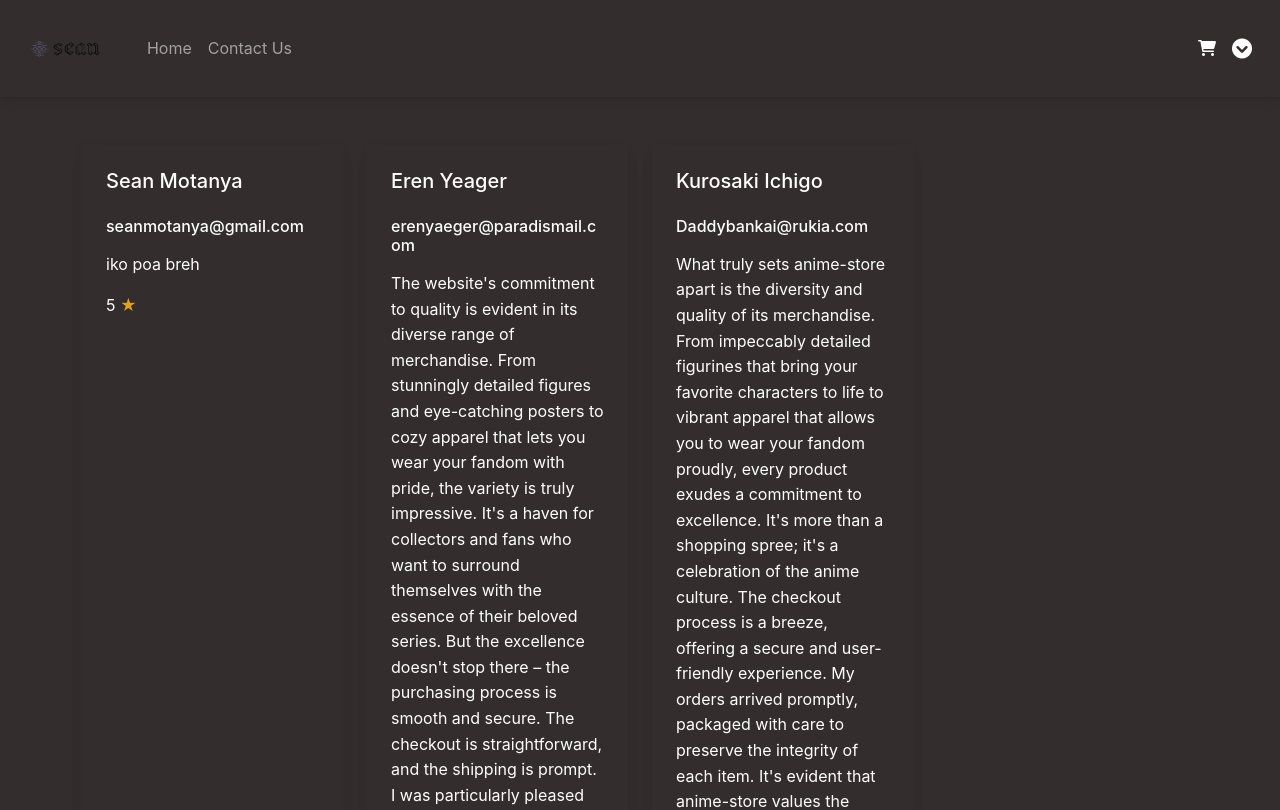
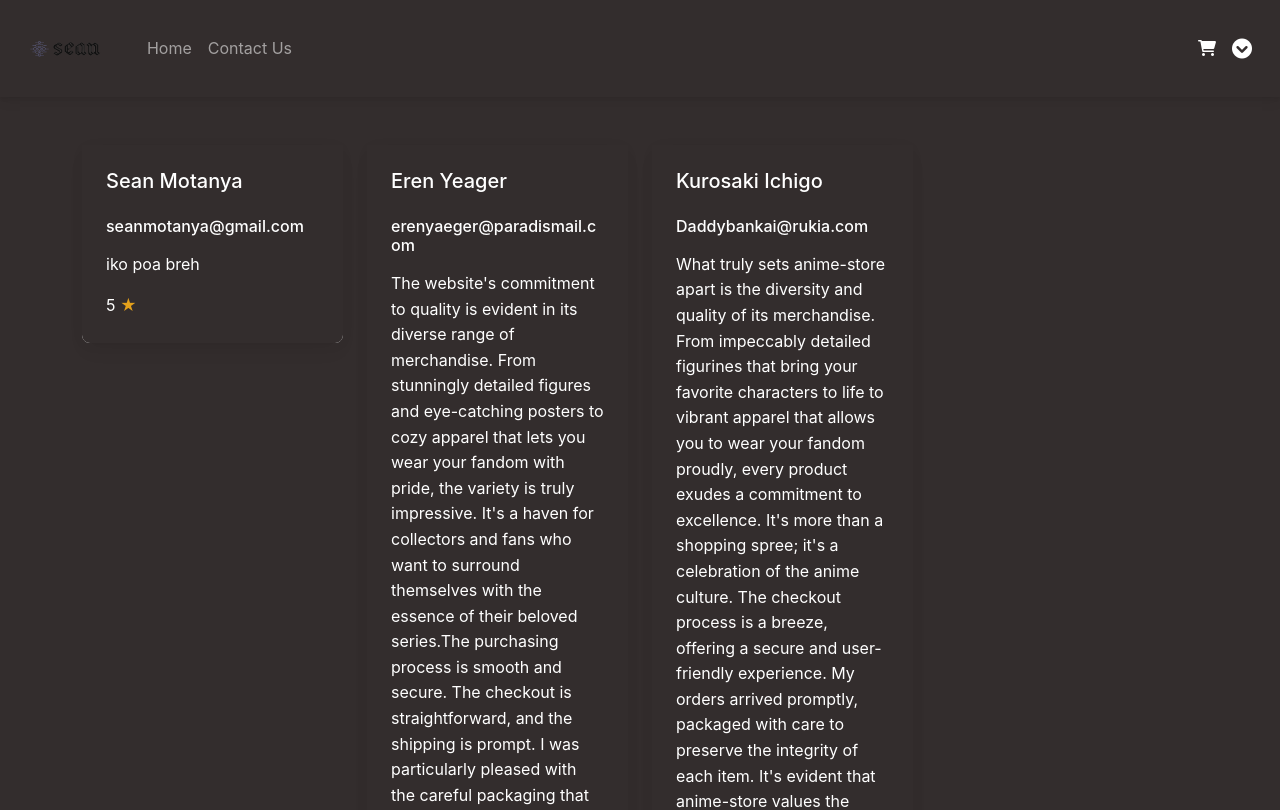
Before and after one commit to agent19music/anime-store-react, a React (Create React App) app: page /feedback in a window 1280 px wide. Shown: the top 810 px of the page. Built offline with nearby package versions, Linux system fonts and the light colour scheme; data requests are answered from the project's data file.

Commit message:
Style feedback

```diff
--- a/db.json
+++ b/db.json
@@ -1134,14 +1134,14 @@
       "id": 1
     },
     {
-      "thoughts": "The website's commitment to quality is evident in its diverse range of merchandise. From stunningly detailed figures and eye-catching posters to cozy apparel that lets you wear your fandom with pride, the variety is truly impressive. It's a haven for collectors and fans who want to surround themselves with the essence of their beloved series.  But the excellence doesn't stop there – the purchasing process is smooth and secure. The checkout is straightforward, and the shipping is prompt. I was particularly pleased with the careful packaging that ensured my anime treasures arrived in pristine condition.  Customer service is another shining aspect of this anime shopping experience. The responsive and knowledgeable support team swiftly addressed my inquiries, showcasing a genuine passion for fostering a community of satisfied customers.",
+      "thoughts": "The website's commitment to quality is evident in its diverse range of merchandise. From stunningly detailed figures and eye-catching posters to cozy apparel that lets you wear your fandom with pride, the variety is truly impressive. It's a haven for collectors and fans who want to surround themselves with the essence of their beloved series.The purchasing process is smooth and secure. The checkout is straightforward, and the shipping is prompt. I was particularly pleased with the careful packaging that ensured my anime treasures arrived in pristine condition. The responsive and knowledgeable support team swiftly addressed my inquiries.",
       "name": "Eren Yeager",
       "email": "erenyaeger@paradismail.com",
       "rating": 5,
       "id": 2
     },
     {
-      "thoughts": "What truly sets anime-store apart is the diversity and quality of its merchandise. From impeccably detailed figurines that bring your favorite characters to life to vibrant apparel that allows you to wear your fandom proudly, every product exudes a commitment to excellence. It's more than a shopping spree; it's a celebration of the anime culture.  The checkout process is a breeze, offering a secure and user-friendly experience. My orders arrived promptly, packaged with care to preserve the integrity of each item. It's evident that anime-store values the satisfaction of its customers, making the unboxing experience just as delightful as the shopping itself",
+      "thoughts": "What truly sets anime-store apart is the diversity and quality of its merchandise. From impeccably detailed figurines that bring your favorite characters to life to vibrant apparel that allows you to wear your fandom proudly, every product exudes a commitment to excellence. It's more than a shopping spree; it's a celebration of the anime culture.  The checkout process is a breeze, offering a secure and user-friendly experience. My orders arrived promptly, packaged with care to preserve the integrity of each item. It's evident that anime-store values the satisfaction of its customers, I'm very pleased !",
       "name": "Kurosaki Ichigo",
       "email": "Daddybankai@rukia.com",
       "rating": 5,
--- a/src/App.css
+++ b/src/App.css
@@ -30,3 +30,6 @@ cursor: pointer;
 #donate{
     min-height: 100vh;
 }
+#feedback{
+    min-height: 100vh;
+}
--- a/src/pages/Feedback.js
+++ b/src/pages/Feedback.js
@@ -10,11 +10,11 @@ export default function Feedback({toggle}) {
   }, []);
 
   return (
-    <div className="container">
+    <div className="container" id='feedback'>
       <div className="row mt-5">
         {feedback.map((feedback, index) => (
           <div key={index} className='col-md-3 mb-4'>
-            <div className="card d-flex flex-column h-100">
+            <div className="card d-flex flex-column h-70">
               <div className={`card-body ${toggle} flex-grow-1`}>
                 <h5 className="card-title pb-3">{feedback.name}</h5>
                 <h6 className='card-text pb-2'>{feedback.email}</h6>
```
